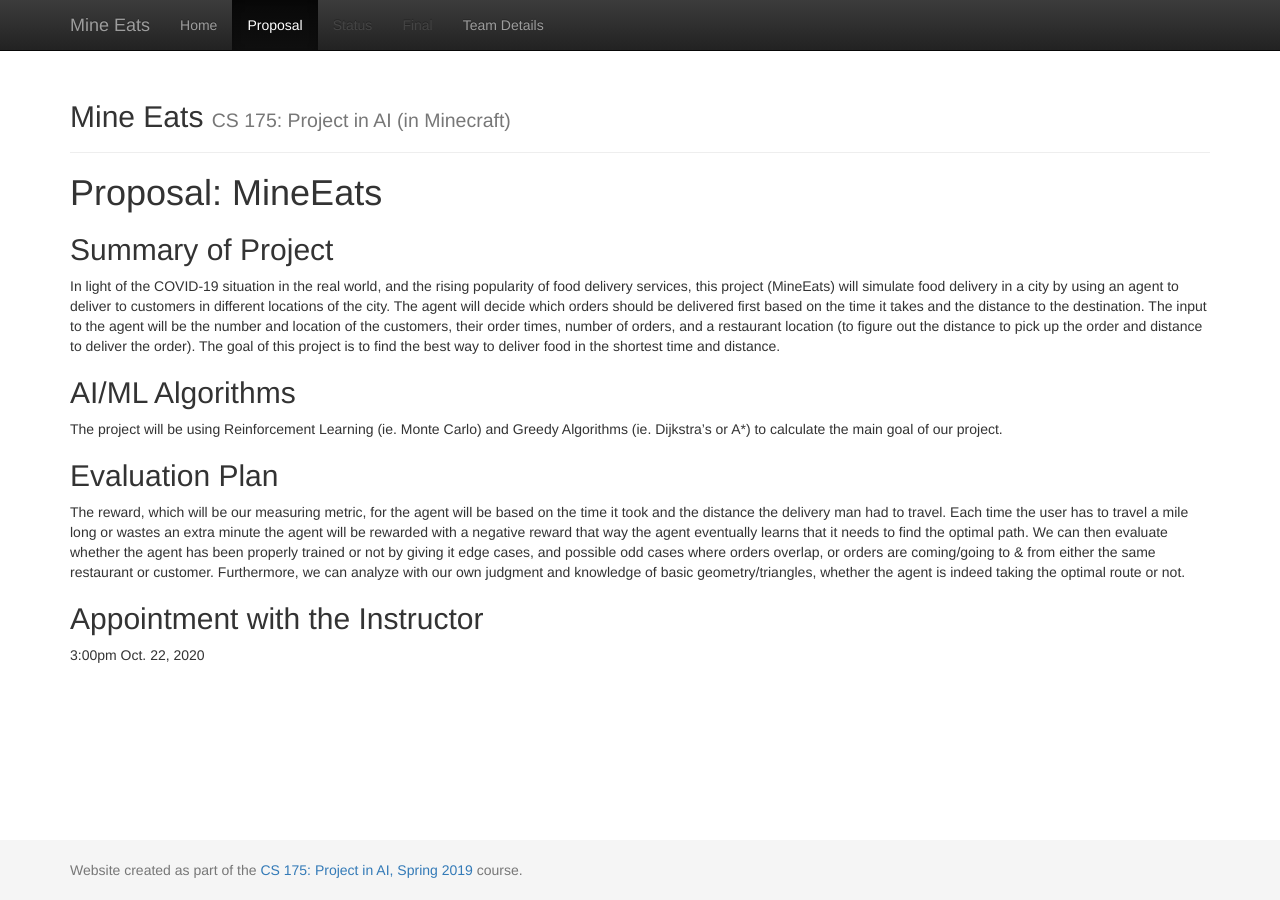
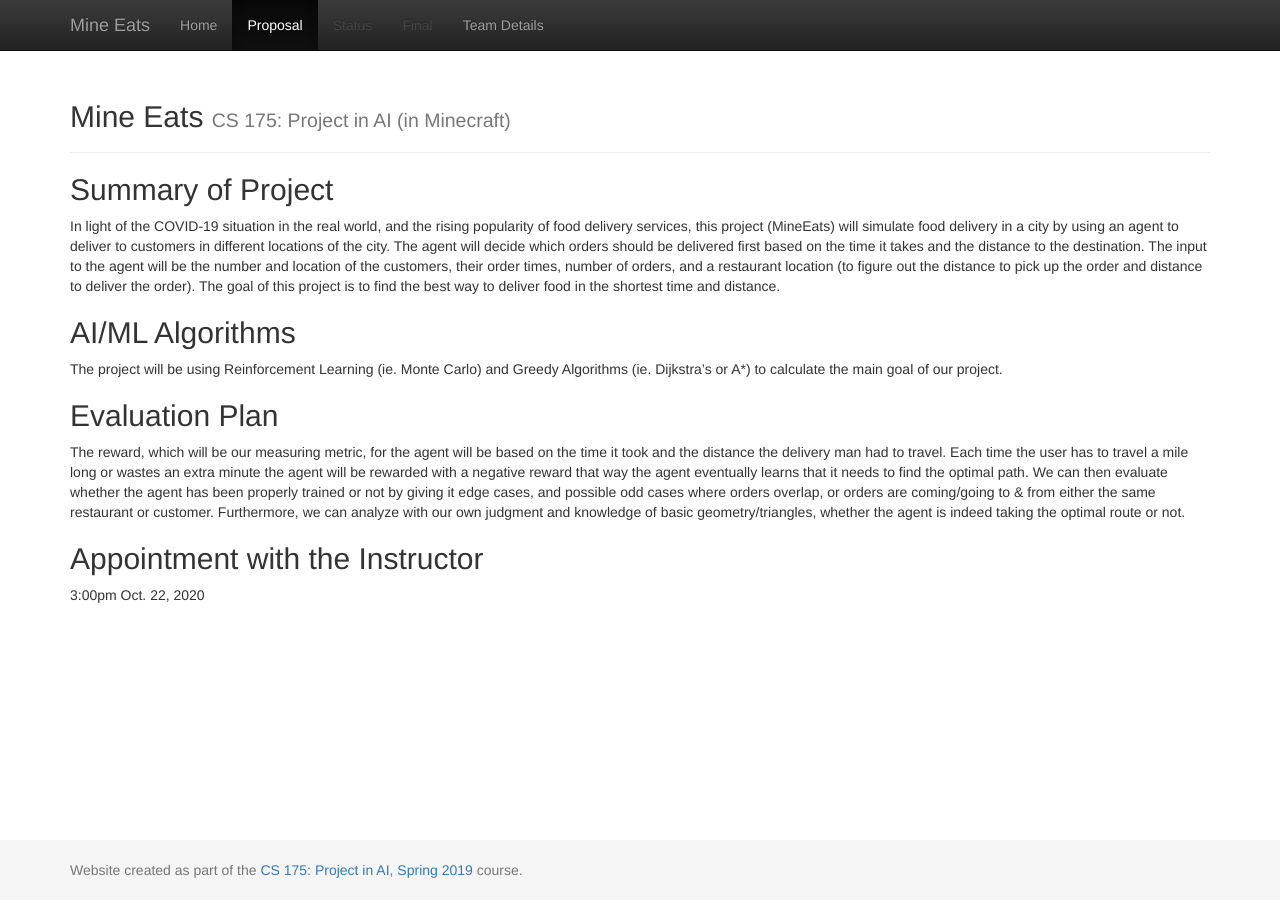
Before and after one commit to Superpanda35/Serious-Sam, a Jekyll site: the page built from docs/proposal.md, in a window 1280 px wide. Built offline with Jekyll 4.4.1, drawn with Linux system fonts in a browser that asks for light colours.

Commit message:
Update proposal.md

```diff
--- a/docs/proposal.md
+++ b/docs/proposal.md
@@ -2,8 +2,6 @@
 layout: default
 title: Proposal
 ---
-
-# Proposal: MineEats #
 
 ## Summary of Project ##
 
```
